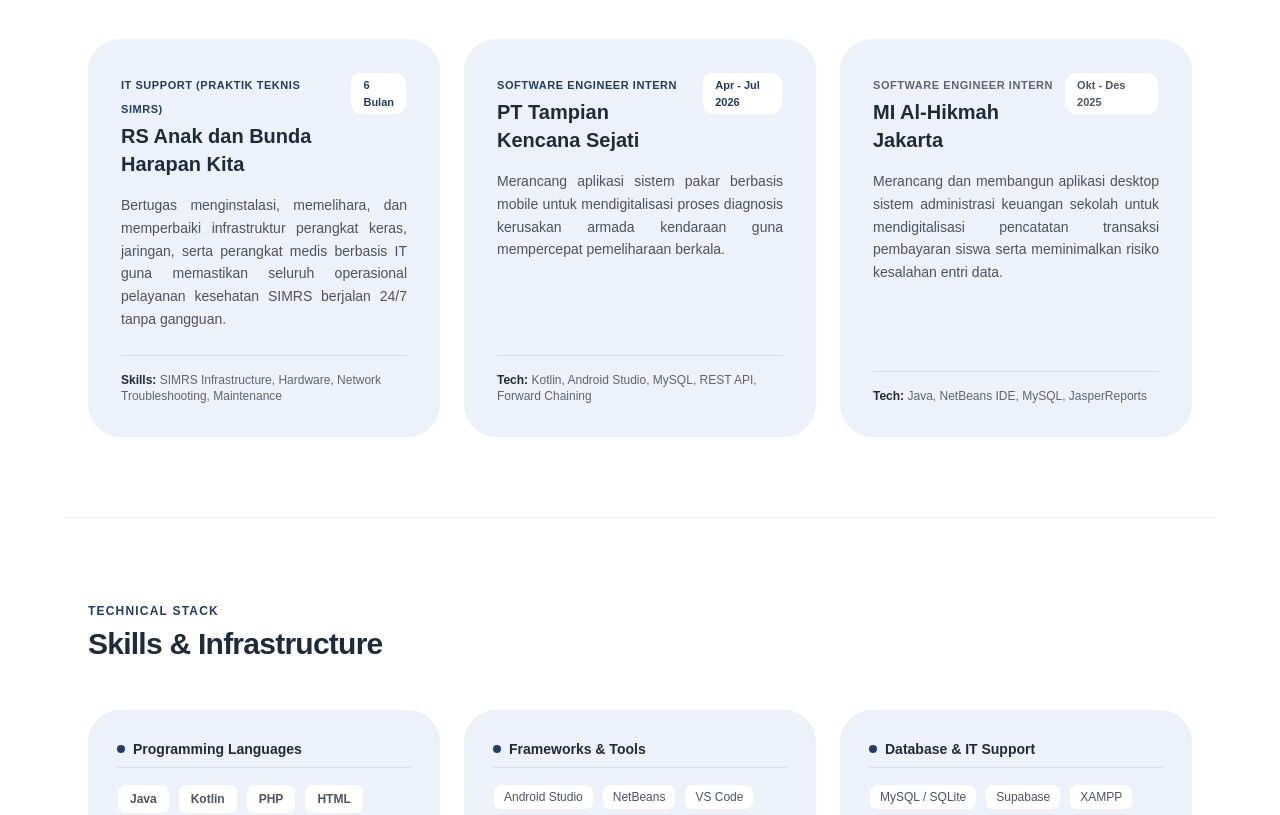
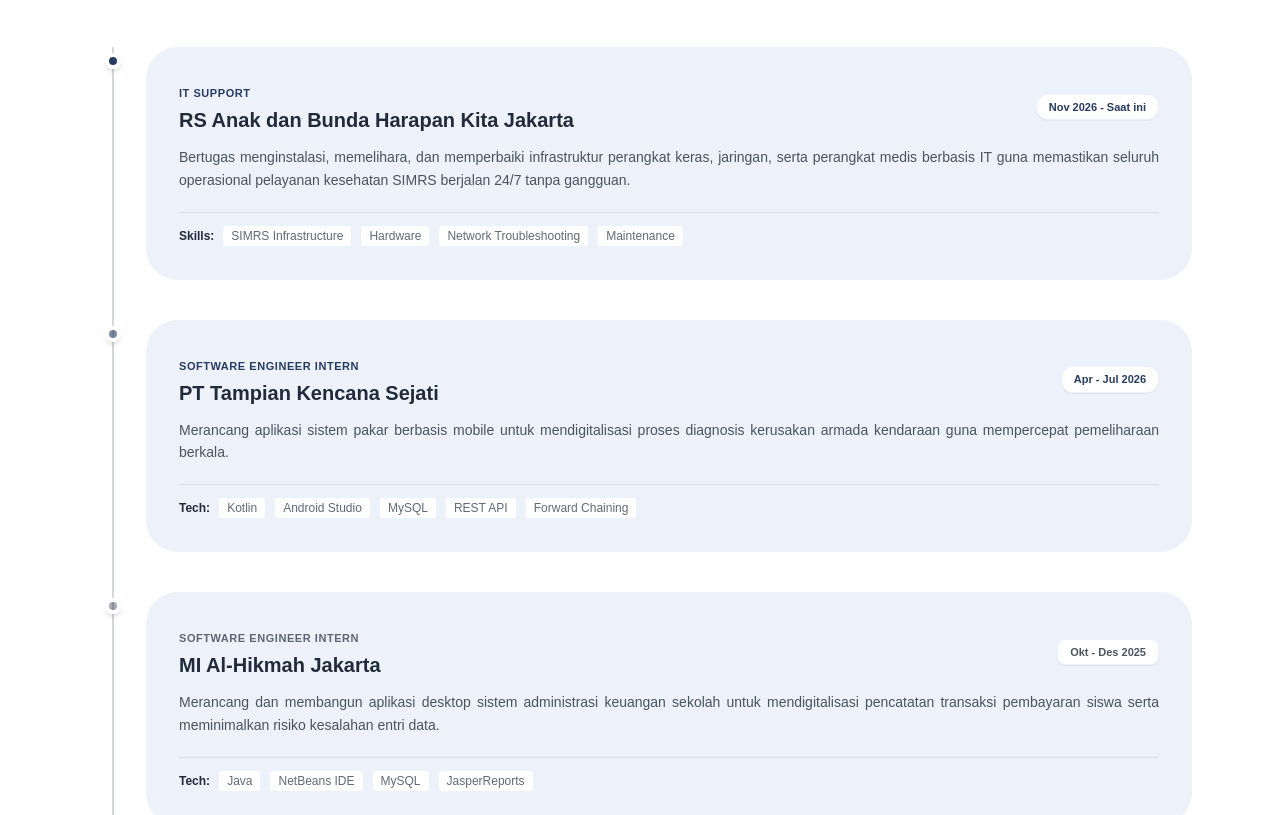
Before and after one commit to Ranggaks/portofolio-rangga, a Next.js app: page / in a window 1280 px wide. Shown: the part 1280-2095 px from the top of the page. Built offline with nearby package versions, Linux system fonts and the light colour scheme; no server answers; the database is empty.

Commit message:
style: change experience section to vertical timeline layout and update rsab details

```diff
--- a/app/page.tsx
+++ b/app/page.tsx
@@ -113,15 +113,13 @@ export default function Home() {
       <div className="absolute top-0 left-1/2 -translate-x-1/2 w-full max-w-7xl h-[650px] bg-gradient-to-b from-[#EDF2FA] via-transparent to-transparent pointer-events-none -z-10 blur-3xl"></div>
       <div className="absolute inset-0 bg-[linear-gradient(to_right,#202A3A05_1px,transparent_1px),linear-gradient(to_bottom,#202A3A05_1px,transparent_1px)] bg-[size:24px_24px] sm:bg-[size:32px_32px] pointer-events-none -z-10"></div>
 
-      {/* ================= LIGHTBOX MODAL DENGAN KLIK LUAR & NAVIGASI ================= */}
+      {/* ================= LIGHTBOX MODAL ================= */}
       {lightboxData && (
         <div
           className="fixed inset-0 z-50 bg-black/90 backdrop-blur-md flex items-center justify-center p-4 sm:p-8 animate-fadeIn"
           onClick={() => setLightboxData(null)}
         >
           <div className="relative max-w-6xl w-full max-h-[90vh] flex flex-col items-center justify-center pt-8" onClick={(e) => e.stopPropagation()}>
-
-            {/* Tombol Tutup */}
             <button
               onClick={() => setLightboxData(null)}
               className="absolute top-0 right-0 px-4 py-2 bg-white/10 hover:bg-white/25 text-white rounded-xl text-xs font-mono font-semibold transition-all border border-white/20 flex items-center gap-2 cursor-pointer z-20"
@@ -129,9 +127,7 @@ export default function Home() {
               <span>Tutup X</span>
             </button>
 
-            {/* Container Gambar & Panah Navigasi */}
             <div className="relative w-full max-h-[85vh] flex items-center justify-center">
-
               {lightboxData.images.length > 1 && (
                 <button
                   onClick={(e) => {
@@ -178,7 +174,6 @@ export default function Home() {
                   </svg>
                 </button>
               )}
-
             </div>
 
             {lightboxData.images.length > 1 && (
@@ -186,12 +181,11 @@ export default function Home() {
                 {lightboxData.currentIndex + 1} / {lightboxData.images.length}
               </div>
             )}
-
           </div>
         </div>
       )}
 
-      {/* ================= STICKY HEADER & MOBILE NAV BAR ================= */}
+      {/* ================= HEADER ================= */}
       <header className="fixed top-0 left-0 right-0 z-40 bg-white/95 backdrop-blur-md border-b border-[#EDF2FA] px-4 sm:px-8 md:px-16 py-3 shadow-2xs transition-all">
         <div className="max-w-6xl mx-auto flex justify-between items-center">
           <a href="#" className="font-bold text-xs sm:text-sm tracking-tight text-[#202A3A] flex items-center gap-2 group truncate">
@@ -200,7 +194,6 @@ export default function Home() {
             <span className="hidden xs:inline-block text-[10px] font-mono text-[#263B63] bg-[#EDF2FA] border border-[#EDF2FA] px-1.5 py-0.5 rounded font-semibold">S.Kom.</span>
           </a>
 
-          {/* Desktop Nav */}
           <nav className="hidden md:flex items-center gap-6 text-xs font-semibold tracking-wide text-[#202A3A]/70 uppercase">
             <a href="#about" className="hover:text-[#263B63] transition-colors">About</a>
             <a href="#publication" className="hover:text-[#263B63] transition-colors">Publication</a>
@@ -217,7 +210,6 @@ export default function Home() {
               Contact
             </a>
 
-            {/* Mobile Menu Toggle Button */}
             <button
               onClick={() => setMobileMenuOpen(!mobileMenuOpen)}
               className="md:hidden p-2 rounded-xl bg-[#EDF2FA] text-[#263B63] focus:outline-none flex items-center justify-center hover:bg-[#EDF2FA]/80 transition-colors"
@@ -234,7 +226,6 @@ export default function Home() {
           </div>
         </div>
 
-        {/* Mobile Dropdown Menu */}
         {mobileMenuOpen && (
           <div className="md:hidden absolute top-full left-0 right-0 bg-white/95 backdrop-blur-lg border-b border-[#EDF2FA] shadow-xl py-3 px-6 flex flex-col gap-2.5 text-xs font-semibold tracking-wide text-[#202A3A]/80 uppercase transition-all">
             <a href="#about" onClick={() => setMobileMenuOpen(false)} className="py-2 border-b border-[#EDF2FA]/60 hover:text-[#263B63] transition-colors">About</a>
@@ -354,9 +345,9 @@ export default function Home() {
         </div>
       </section>
 
-      {/* ================= EXPERIENCE ================= */}
+      {/* ================= EXPERIENCE (TIMELINE / LIST ESTETIK BERTINGKAT) ================= */}
       <section id="experience" className="max-w-6xl mx-auto px-4 sm:px-6 py-12 sm:py-20 border-t border-[#EDF2FA] scroll-mt-20">
-        <div className="flex flex-col sm:flex-row justify-between items-start sm:items-end mb-8 sm:mb-12 gap-2">
+        <div className="flex flex-col sm:flex-row justify-between items-start sm:items-end mb-10 sm:mb-14 gap-2">
           <div>
             <span className="text-xs font-mono uppercase tracking-widest text-[#263B63] font-semibold">Track Record</span>
             <h2 className="text-xl sm:text-3xl font-bold tracking-tight text-[#202A3A] mt-0.5 sm:mt-1">
@@ -366,62 +357,81 @@ export default function Home() {
           <p className="text-[11px] sm:text-xs font-mono text-[#202A3A]/60">PENGALAMAN MAGANG & SISTEM</p>
         </div>
 
-        <div className="grid grid-cols-1 md:grid-cols-3 gap-4 sm:gap-6">
+        <div className="relative border-l-2 border-[#263B63]/20 ml-3 sm:ml-6 space-y-10">
 
-          {/* Pengalaman Baru: IT Support RSAB Harapan Kita */}
-          <div className="bg-[#EDF2FA] p-6 sm:p-8 rounded-2xl sm:rounded-[2rem] border border-[#EDF2FA] hover:border-[#263B63]/40 hover:shadow-lg transition-all duration-300 flex flex-col justify-between group">
-            <div>
-              <div className="flex flex-col sm:flex-row justify-between items-start gap-2 mb-3 sm:mb-4">
+          {/* Pengalaman 1: IT Support RSAB Harapan Kita Jakarta */}
+          <div className="relative pl-6 sm:pl-8 group">
+            <div className="absolute -left-[9px] top-1.5 w-4 h-4 rounded-full bg-[#263B63] border-4 border-white shadow-md group-hover:scale-125 transition-transform"></div>
+
+            <div className="bg-[#EDF2FA] p-6 sm:p-8 rounded-2xl sm:rounded-[2rem] border border-[#EDF2FA] hover:border-[#263B63]/40 hover:shadow-xl transition-all duration-300">
+              <div className="flex flex-col sm:flex-row justify-between items-start sm:items-center gap-2 mb-3">
                 <div>
-                  <span className="text-[11px] font-mono text-[#263B63] font-bold uppercase tracking-wider">IT Support (Praktik Teknis SIMRS)</span>
-                  <h3 className="text-lg sm:text-xl font-bold text-[#202A3A] mt-0.5 group-hover:text-[#263B63] transition-colors">RS Anak dan Bunda Harapan Kita</h3>
+                  <span className="text-[11px] font-mono text-[#263B63] font-bold uppercase tracking-wider">IT Support</span>
+                  <h3 className="text-lg sm:text-xl font-bold text-[#202A3A] mt-0.5">RS Anak dan Bunda Harapan Kita Jakarta</h3>
                 </div>
-                <span className="text-[11px] font-mono px-2.5 py-0.5 sm:px-3 sm:py-1 bg-white border border-[#EDF2FA] rounded-lg sm:rounded-xl text-[#263B63] font-semibold">6 Bulan</span>
+                <span className="text-[11px] font-mono px-3 py-1 bg-white border border-[#EDF2FA] rounded-xl text-[#263B63] font-semibold shadow-2xs">Nov 2026 - Saat ini</span>
               </div>
               <p className="text-xs sm:text-sm text-[#202A3A]/80 leading-relaxed mt-3 text-justify">
                 Bertugas menginstalasi, memelihara, dan memperbaiki infrastruktur perangkat keras, jaringan, serta perangkat medis berbasis IT guna memastikan seluruh operasional pelayanan kesehatan SIMRS berjalan 24/7 tanpa gangguan.
               </p>
-            </div>
-            <div className="mt-5 sm:mt-6 pt-3 sm:pt-4 border-t border-[#202A3A]/10 text-[11px] sm:text-xs font-mono text-[#202A3A]/70">
-              <span className="font-semibold text-[#202A3A]">Skills:</span> SIMRS Infrastructure, Hardware, Network Troubleshooting, Maintenance
+              <div className="mt-5 pt-3 border-t border-[#202A3A]/10 text-[11px] sm:text-xs font-mono text-[#202A3A]/70 flex flex-wrap gap-2">
+                <span className="font-semibold text-[#202A3A] self-center">Skills:</span>
+                <span className="px-2 py-0.5 bg-white rounded border border-[#EDF2FA]">SIMRS Infrastructure</span>
+                <span className="px-2 py-0.5 bg-white rounded border border-[#EDF2FA]">Hardware</span>
+                <span className="px-2 py-0.5 bg-white rounded border border-[#EDF2FA]">Network Troubleshooting</span>
+                <span className="px-2 py-0.5 bg-white rounded border border-[#EDF2FA]">Maintenance</span>
+              </div>
             </div>
           </div>
 
           {/* Pengalaman 2: PT Tampian Kencana Sejati */}
-          <div className="bg-[#EDF2FA] p-6 sm:p-8 rounded-2xl sm:rounded-[2rem] border border-[#EDF2FA] hover:border-[#263B63]/40 hover:shadow-lg transition-all duration-300 flex flex-col justify-between group">
-            <div>
-              <div className="flex flex-col sm:flex-row justify-between items-start gap-2 mb-3 sm:mb-4">
+          <div className="relative pl-6 sm:pl-8 group">
+            <div className="absolute -left-[9px] top-1.5 w-4 h-4 rounded-full bg-[#263B63]/60 border-4 border-white shadow-md group-hover:scale-125 transition-transform"></div>
+
+            <div className="bg-[#EDF2FA] p-6 sm:p-8 rounded-2xl sm:rounded-[2rem] border border-[#EDF2FA] hover:border-[#263B63]/40 hover:shadow-xl transition-all duration-300">
+              <div className="flex flex-col sm:flex-row justify-between items-start sm:items-center gap-2 mb-3">
                 <div>
                   <span className="text-[11px] font-mono text-[#263B63] font-bold uppercase tracking-wider">Software Engineer Intern</span>
-                  <h3 className="text-lg sm:text-xl font-bold text-[#202A3A] mt-0.5 group-hover:text-[#263B63] transition-colors">PT Tampian Kencana Sejati</h3>
+                  <h3 className="text-lg sm:text-xl font-bold text-[#202A3A] mt-0.5">PT Tampian Kencana Sejati</h3>
                 </div>
-                <span className="text-[11px] font-mono px-2.5 py-0.5 sm:px-3 sm:py-1 bg-white border border-[#EDF2FA] rounded-lg sm:rounded-xl text-[#263B63] font-semibold">Apr - Jul 2026</span>
+                <span className="text-[11px] font-mono px-3 py-1 bg-white border border-[#EDF2FA] rounded-xl text-[#263B63] font-semibold shadow-2xs">Apr - Jul 2026</span>
               </div>
               <p className="text-xs sm:text-sm text-[#202A3A]/80 leading-relaxed mt-3 text-justify">
                 Merancang aplikasi sistem pakar berbasis mobile untuk mendigitalisasi proses diagnosis kerusakan armada kendaraan guna mempercepat pemeliharaan berkala.
               </p>
-            </div>
-            <div className="mt-5 sm:mt-6 pt-3 sm:pt-4 border-t border-[#202A3A]/10 text-[11px] sm:text-xs font-mono text-[#202A3A]/70">
-              <span className="font-semibold text-[#202A3A]">Tech:</span> Kotlin, Android Studio, MySQL, REST API, Forward Chaining
+              <div className="mt-5 pt-3 border-t border-[#202A3A]/10 text-[11px] sm:text-xs font-mono text-[#202A3A]/70 flex flex-wrap gap-2">
+                <span className="font-semibold text-[#202A3A] self-center">Tech:</span>
+                <span className="px-2 py-0.5 bg-white rounded border border-[#EDF2FA]">Kotlin</span>
+                <span className="px-2 py-0.5 bg-white rounded border border-[#EDF2FA]">Android Studio</span>
+                <span className="px-2 py-0.5 bg-white rounded border border-[#EDF2FA]">MySQL</span>
+                <span className="px-2 py-0.5 bg-white rounded border border-[#EDF2FA]">REST API</span>
+                <span className="px-2 py-0.5 bg-white rounded border border-[#EDF2FA]">Forward Chaining</span>
+              </div>
             </div>
           </div>
 
           {/* Pengalaman 3: MI Al-Hikmah Jakarta */}
-          <div className="bg-[#EDF2FA] p-6 sm:p-8 rounded-2xl sm:rounded-[2rem] border border-[#EDF2FA] hover:border-[#263B63]/40 hover:shadow-lg transition-all duration-300 flex flex-col justify-between group">
-            <div>
-              <div className="flex flex-col sm:flex-row justify-between items-start gap-2 mb-3 sm:mb-4">
+          <div className="relative pl-6 sm:pl-8 group">
+            <div className="absolute -left-[9px] top-1.5 w-4 h-4 rounded-full bg-[#202A3A]/40 border-4 border-white shadow-md group-hover:scale-125 transition-transform"></div>
+
+            <div className="bg-[#EDF2FA] p-6 sm:p-8 rounded-2xl sm:rounded-[2rem] border border-[#EDF2FA] hover:border-[#263B63]/40 hover:shadow-xl transition-all duration-300">
+              <div className="flex flex-col sm:flex-row justify-between items-start sm:items-center gap-2 mb-3">
                 <div>
                   <span className="text-[11px] font-mono text-[#202A3A]/70 font-bold uppercase tracking-wider">Software Engineer Intern</span>
-                  <h3 className="text-lg sm:text-xl font-bold text-[#202A3A] mt-0.5 group-hover:text-[#263B63] transition-colors">MI Al-Hikmah Jakarta</h3>
+                  <h3 className="text-lg sm:text-xl font-bold text-[#202A3A] mt-0.5">MI Al-Hikmah Jakarta</h3>
                 </div>
-                <span className="text-[11px] font-mono px-2.5 py-0.5 sm:px-3 sm:py-1 bg-white border border-[#EDF2FA] rounded-lg sm:rounded-xl text-[#202A3A]/80 font-semibold">Okt - Des 2025</span>
+                <span className="text-[11px] font-mono px-3 py-1 bg-white border border-[#EDF2FA] rounded-lg text-[#202A3A]/80 font-semibold shadow-2xs">Okt - Des 2025</span>
               </div>
               <p className="text-xs sm:text-sm text-[#202A3A]/80 leading-relaxed mt-3 text-justify">
                 Merancang dan membangun aplikasi desktop sistem administrasi keuangan sekolah untuk mendigitalisasi pencatatan transaksi pembayaran siswa serta meminimalkan risiko kesalahan entri data.
               </p>
-            </div>
-            <div className="mt-5 sm:mt-6 pt-3 sm:pt-4 border-t border-[#202A3A]/10 text-[11px] sm:text-xs font-mono text-[#202A3A]/70">
-              <span className="font-semibold text-[#202A3A]">Tech:</span> Java, NetBeans IDE, MySQL, JasperReports
+              <div className="mt-5 pt-3 border-t border-[#202A3A]/10 text-[11px] sm:text-xs font-mono text-[#202A3A]/70 flex flex-wrap gap-2">
+                <span className="font-semibold text-[#202A3A] self-center">Tech:</span>
+                <span className="px-2 py-0.5 bg-white rounded border border-[#EDF2FA]">Java</span>
+                <span className="px-2 py-0.5 bg-white rounded border border-[#EDF2FA]">NetBeans IDE</span>
+                <span className="px-2 py-0.5 bg-white rounded border border-[#EDF2FA]">MySQL</span>
+                <span className="px-2 py-0.5 bg-white rounded border border-[#EDF2FA]">JasperReports</span>
+              </div>
             </div>
           </div>
 
```
